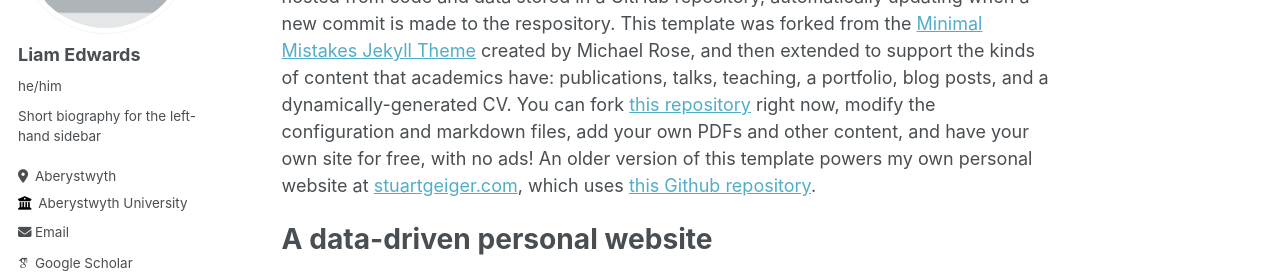
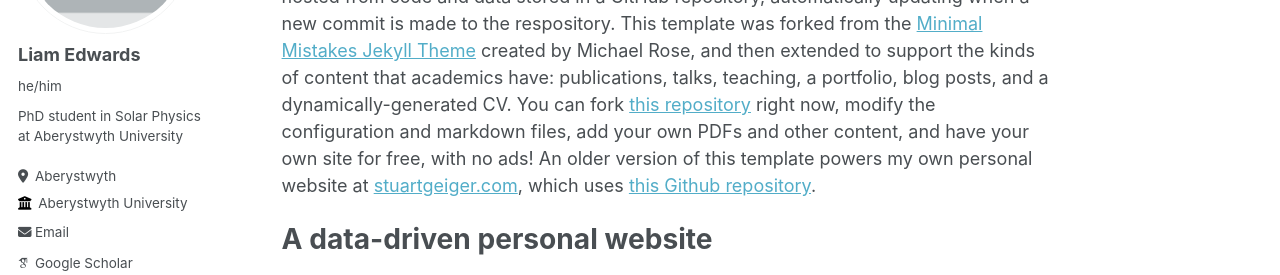
Before and after one commit to liamtomosedwards/liamtomosedwards.github.io, a Jekyll site: the page built from _pages/about.md, in a window 1280 px wide. Shown: the part 247-522 px from the top of the page. Built offline with Jekyll 4.4.1, drawn with Linux system fonts in a browser that asks for light colours; some web fonts are replaced.

Commit message:
Update _config.yml

```diff
--- a/_config.yml
+++ b/_config.yml
@@ -24,7 +24,7 @@ author:
   avatar           : "profile.png"
   name             : "Liam Edwards"
   pronouns         : "he/him"
-  bio              : "Short biography for the left-hand sidebar"
+  bio              : "PhD student in Solar Physics at Aberystwyth University"
   location         : "Aberystwyth"
   employer         : "Aberystwyth University"
   uri              : # URL
```
